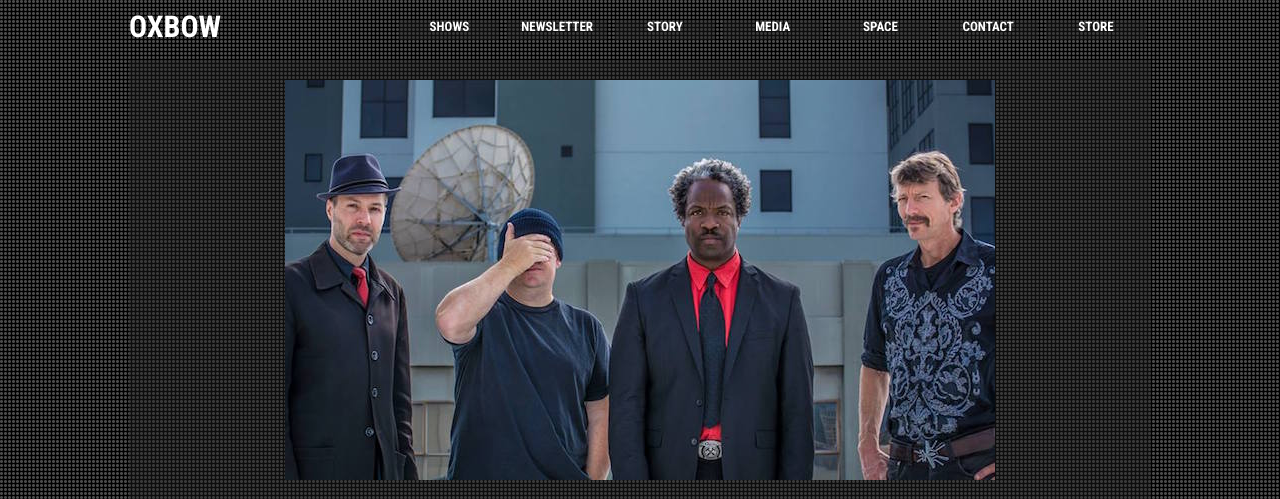
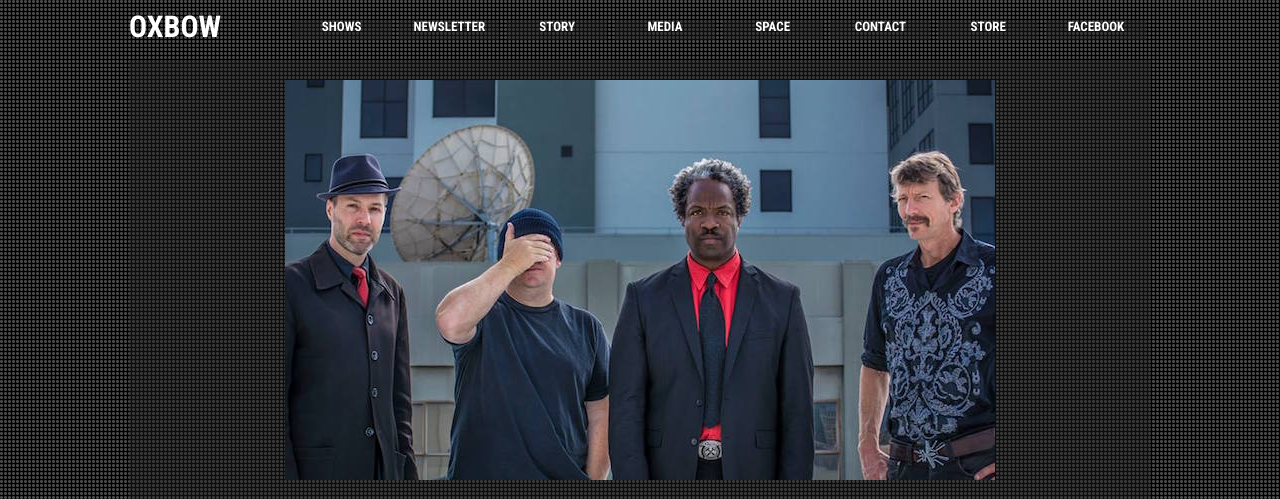
Before and after one commit to xzela/the-oxbow, a PHP site: page /index.php in a window 1280 px wide. Shown: the top 499 px of the page. Run offline with PHP 8.4, Linux system fonts and the light colour scheme; some libraries are stand-ins or nearby versions.

Commit message:
adding facebook botton

```diff
--- a/snippets/menu.php
+++ b/snippets/menu.php
@@ -9,5 +9,6 @@
 			<li><a href="space.php">space</a></li>
 			<li><a href="contact.php">contact</a></li>
 			<li><a href="https://hydrahead.merchtable.com/" target="_">store</a></li>
+			<li><a href="https://www.facebook.com/OXBOW/" target="_">facebook</a></li>
 	</nav>
 </header>
```
